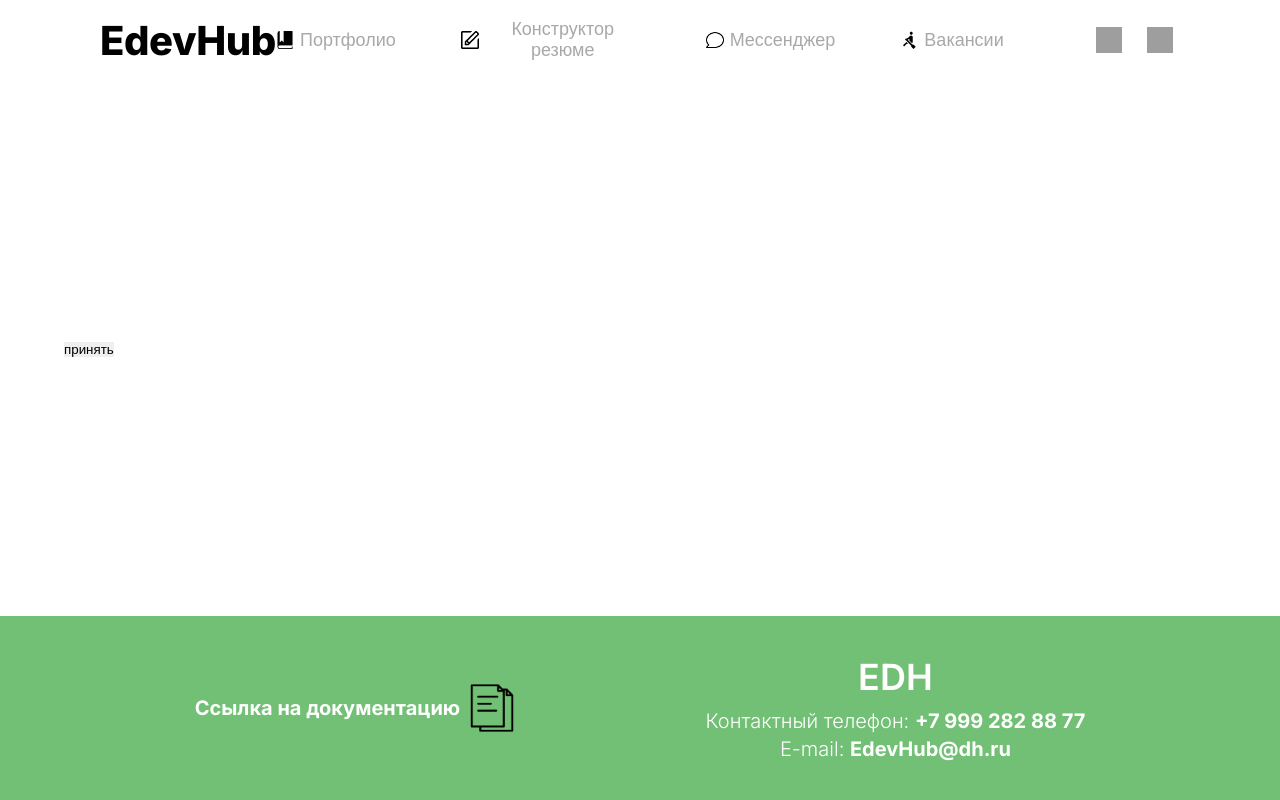
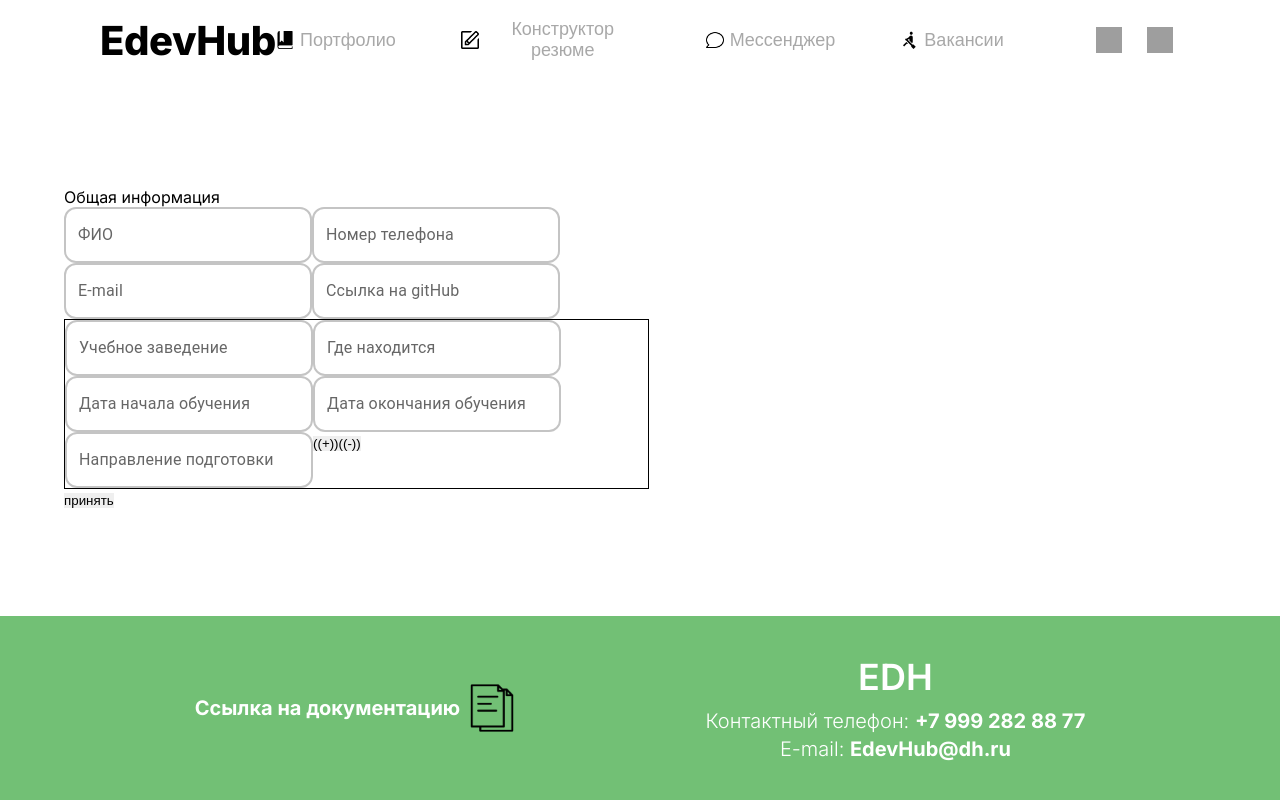
Before and after one commit to Yarnyan/EHubDev, a React (Vite) app: page /resume-builder in a window 1280 px wide. Built offline with nearby package versions, Linux system fonts and the light colour scheme; no server answers; grey boxes are pictures that could not be loaded.

Commit message:
dynamic fields in builder

```diff
--- a/src/modules/Builder/Builder.tsx
+++ b/src/modules/Builder/Builder.tsx
@@ -1,16 +1,63 @@
-import { useForm, FormProvider, SubmitHandler } from 'react-hook-form'
+import { useForm, FormProvider, SubmitHandler, useFieldArray } from 'react-hook-form'
 import { ControlledTextField } from '../../components/controlled-text-field/Controlled-text-field.tsx'
-import { Inputs } from '../authorization-form/types/Inputs.ts'
 import styles from './Builder.module.scss'
 import jsPDF from 'jspdf'
+import { EducationBox } from './components/education-box/Education-box.tsx'
+
+interface Inputs {
+  name: string
+  phone: string
+  email: string
+  github: string
+  education: {
+    university: string
+    universityLocation: string
+    universityStart: string
+    universityEnd: string
+    specialization: string
+  }[]
+}
+
 export const Builder = () => {
-    const formMethods = useForm<Inputs>({ mode: 'onBlur' })
+  const formMethods = useForm<Inputs>({
+    mode: 'onBlur',
+    defaultValues: {
+      education: [{
+        university: '',
+        universityLocation: '',
+        universityStart: '',
+        universityEnd: '',
+        specialization: ''
+      }]
+    },
+  })
   const {
     handleSubmit,
+    control,
   } = formMethods
+
+  const educationFields = useFieldArray({
+    name: 'education',
+    control,
+    rules: { maxLength: 3 },
+  })
 
   const onSubmit: SubmitHandler<Inputs> = async (data) => {
     console.log(data)
+  }
+
+  const appendEductionFields = () => {
+    educationFields.append({
+      university: '',
+      universityLocation: '',
+      universityStart: '',
+      universityEnd: '',
+      specialization: ''
+    })
+  }
+
+  const removeEducationFields = (index: number) => {
+    educationFields.remove(index)
   }
   // const generatePDF = () => {
   //     const doc = new jsPDF()
@@ -27,7 +74,20 @@ export const Builder = () => {
   // }
   return (
     <FormProvider {...formMethods}>
-            <form>
+      <form onSubmit={handleSubmit(onSubmit)}>
+        <p>Общая информация</p>
+        <ControlledTextField name='name' label='ФИО' labelType='moving' />
+        <ControlledTextField name='phone' label='Номер телефона' labelType='moving' type='tel' />
+        <ControlledTextField name='email' label='E-mail' labelType='moving' type='email' />
+        <ControlledTextField name='github' label='Ссылка на gitHub' labelType='moving' />
+        {educationFields.fields.map((field, index) => {
+          return <EducationBox
+            index={index}
+            key={field.id}
+            appendEductionFields={appendEductionFields}
+            removeEductionFields={removeEducationFields}
+          />
+        })}
         <button type='submit'>принять</button>
       </form>
     </FormProvider>
--- /dev/null
+++ b/src/modules/Builder/components/education-box/Education-box.tsx
@@ -0,0 +1,24 @@
+import { ControlledTextField } from '../../../../components/controlled-text-field/Controlled-text-field.tsx'
+
+interface EducationBoxProps {
+  index: number
+  appendEductionFields: () => void
+  removeEductionFields: (index: number) => void
+}
+
+export const EducationBox = ({ index, appendEductionFields, removeEductionFields }: EducationBoxProps) => {
+  return (
+    <div style={{ border: '1px solid black' }}>
+      <ControlledTextField name={`education.${index}.university`} label='Учебное заведение' labelType='moving' />
+      <ControlledTextField name={`education.${index}.universityLocation`} label='Где находится' labelType='moving' />
+      <ControlledTextField name={`education.${index}.universityStart`} label='Дата начала обучения'
+                           labelType='moving' />
+      <ControlledTextField name={`education.${index}.universityEnd`} label='Дата окончания обучения'
+                           labelType='moving' />
+      <ControlledTextField name={`education.${index}.specialization`} label='Направление подготовки'
+                           labelType='moving' />
+      <button type='button' onClick={appendEductionFields}>((+))</button>
+      <button type='button' onClick={() => removeEductionFields(index)}>((-))</button>
+    </div>
+  )
+}
```
Also changed, not shown: src/modules/Builder/Builder.module.scss (+0 -108 lines), src/modules/Builder/components/builder-input/builder-input.tsx (deleted, +0 -11 lines). Lines whose indentation alone changed are shown as unchanged.
